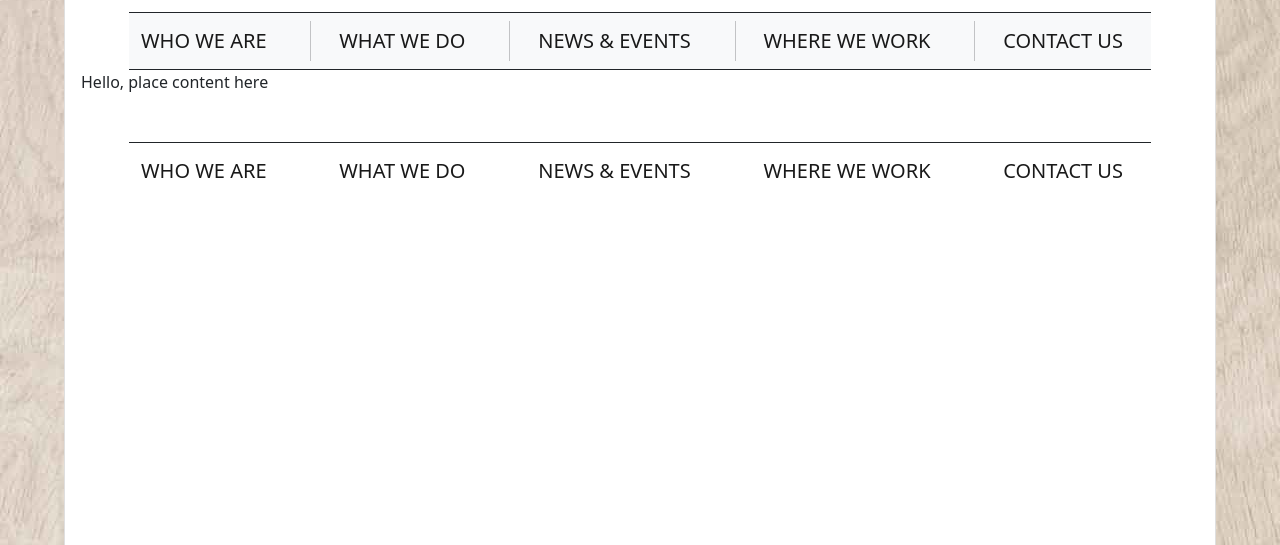
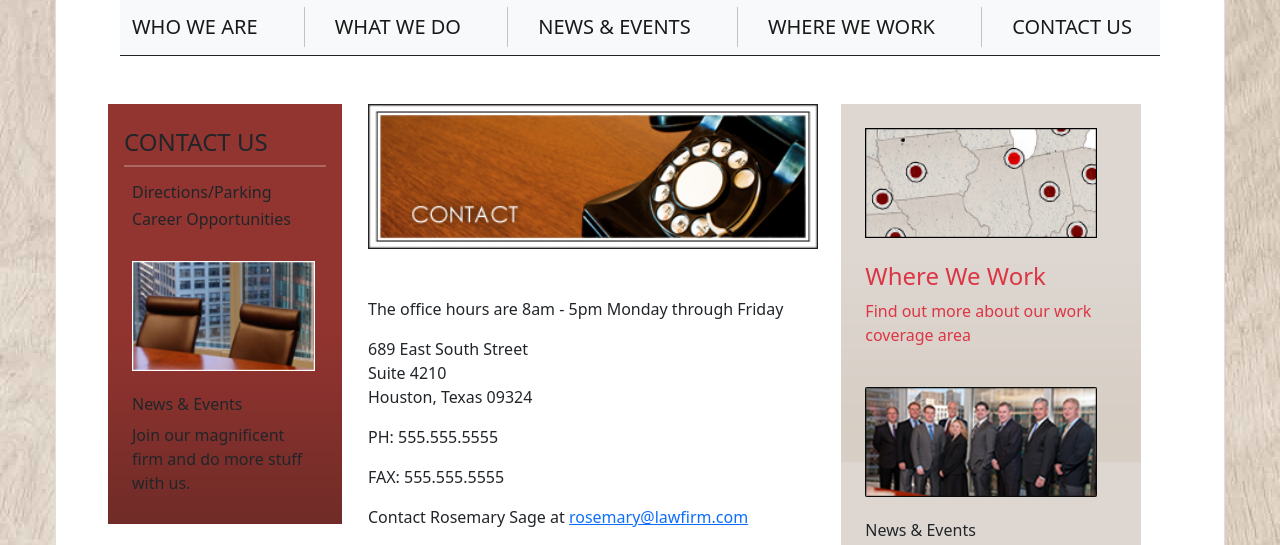
Before and after one commit to TheSincoder/NZA-Law-Group-Collab, a plain HTML site: page contact.html in a window 1280 px wide. Shown: the part 255-800 px from the top of the page. Drawn offline with nearby package versions, Linux system fonts and the light colour scheme.

Commit message:
Finished Contact Us Page

```diff
--- a/contact.html
+++ b/contact.html
@@ -5,7 +5,7 @@
     <meta charset="UTF-8">
     <meta http-equiv="X-UA-Compatible" content="IE=edge">
     <meta name="viewport" content="width=device-width, initial-scale=1.0">
-    <title>Who</title>
+    <title>Contact</title>
     <link href="https://cdn.jsdelivr.net/npm/bootstrap@5.1.3/dist/css/bootstrap.min.css" rel="stylesheet" integrity="sha384-1BmE4kWBq78iYhFldvKuhfTAU6auU8tT94WrHftjDbrCEXSU1oBoqyl2QvZ6jIW3" crossorigin="anonymous">
     <link rel="stylesheet" href="css/contact.css">
 
@@ -27,7 +27,7 @@ style="
 
 
 
-<div class="card m-auto" style="width: 90%; height: 90%; top: 5%">
+<div class="card m-auto" style="width: 1170px; height: 970px; top: 5%">
     <div class="card-body pt-0">
 <div class="d-grid justify-content-end mx-5 mt-0 pt-0" >
         <a  id="button" class="btn btn-secondary mt-0 " href="#" role="button" data-bs-toggle="button" style="border-top-left-radius:0; border-top-right-radius:0;">Login</a>
@@ -52,9 +52,73 @@ style="
     </div>
   </nav>
   <div>
-      <p>Hello, place content here</p>
+
 
   <!-- Place Content here -->
+
+  <div class= "container">
+    <div class="row">
+      <!-- Red Box -->
+
+          <div class="col-3 pr-0">
+            <div id="redbar"
+            class="bg-image mx-4 mt-5 cover"
+            style="
+              background-image: url('Images/nav_side.jpg');
+              height: 420px; width: 90%;  ">
+        <div id=redtext>
+                <h4 class="pt-4 mx-3">CONTACT US</h4>
+                <hr class="mx-3 mt-0" style="border: 1px solid white">
+                <h6  class="mx-4">Directions/Parking</h6>
+                <h6  class="mx-4">Career Opportunities</h6>
+                <img id="attred" class="cont-att mx-4 mt-4" src="Images/content-navlink-attorneys.jpg">
+                <div id="att-text">
+                  <h6  class="mx-4 mt-4">News & Events</h6>
+                   <p class="mx-4">Join our magnificent firm and do more stuff with us.</p>
+
+
+         </div>
+            </div>
+        </div>
+                </div>
+
+
+        <!-- Contact Info -->
+
+          <div class="col-5 mt-5 mb-5">
+            <img id="contact" class="" src="Images/content-05-contact.jpg">
+            <p class="mt-5">The office hours are 8am - 5pm Monday through Friday</p>
+            <p class="mb-0">689 East South Street</p>
+            <p class="mb-0">Suite 4210</p>
+            <p>Houston, Texas 09324</p>
+            <P>PH: 555.555.5555</P>
+            <p>FAX: 555.555.5555</p>
+            <p>Contact Rosemary Sage at <a href="mailto:#">rosemary@lawfirm.com</a></p>
+            </div>
+
+
+
+          <!-- Light Box -->
+          <div class="col-3 pr-0">
+            <div id="lightbar"
+            class="bg-image mt-5 cover"
+            style="
+              background-image: url('Images/other_links_background.jpg');
+              height: 550px; width: 300px;  ">
+        <div id=lighttext>
+          <img id="attmap" class="cont-att mx-4 mt-4" src="Images/content-link-where.jpg">
+                <h4 class="pt-4 mx-4 text-danger">Where We Work</h4>
+                <p class="mx-4 text-danger">Find out more about our work coverage area</p>
+                <img id="attrep" class="cont-att mx-4 mt-4" src="Images/content-link-reputation.jpg">
+                <div id="attlight-text">
+                  <h6  class="mx-4 mt-4">News & Events</h6>
+                   <p class="mx-4">Join our magnificent firm and do more stuff with us.</p>
+
+
+             </div>
+        </div>
+        </div>
+        </div>
 
 </div>
 
--- a/css/contact.css
+++ b/css/contact.css
@@ -1,3 +1,19 @@
 body, html {
-    height: 126%;
+    height: 112%;
 }
+
+#redtext img{
+    height: 110px !important;
+}
+
+#contact{
+    height: 145px;
+}
+
+#attmap{
+    height: 110px;
+}
+
+#attrep{
+    height: 110px;
+}
```
